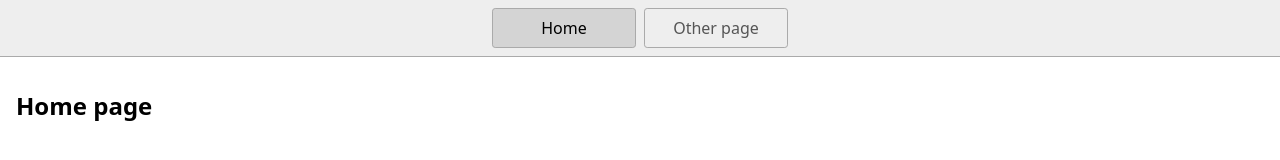
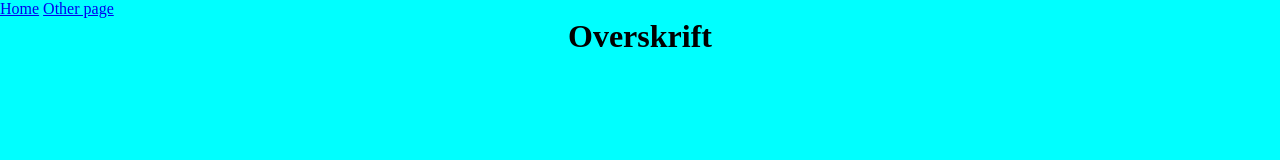
Before and after one commit to Rednasrot/Lekse12.11.2024, a website: page index.html in a window 1280 px wide. Drawn offline with Linux system fonts and the light colour scheme.

Commit message:
Oppdatering v.1

```diff
--- a/index.html
+++ b/index.html
@@ -1,23 +1,31 @@
 <!DOCTYPE html>
-<html lang="en">
+<html lang="no">
   <head>
-    <title>Home</title>
+    <title>Lekse-Undervisning-7</Lekse-Undervisning-7></title>
     <meta charset="UTF-8" />
     <meta name="viewport" content="width=device-width" />
-    <!--
-      Need a visual blank slate?
-      Remove all code in `styles.css`!
-    -->
     <link rel="stylesheet" href="styles.css" />
     <script type="module" src="script.js"></script>
   </head>
   <body>
+
     <nav>
       <a href="/" aria-current="page">Home</a>
       <a href="/page2.html">Other page</a>
+
     </nav>
     <main>
-      <h1>Home page</h1>
+      <h1>Overskrift</h1>
+
     </main>
+    <section>
+      <div id="bilde1" src="Bilder/FiksPC.jpg" alt="En arbeider som reparerer en pc">
+      </div>
+
+    </section>
+
+    <footer>
+
+    </footer>
   </body>
 </html>
--- a/styles.css
+++ b/styles.css
@@ -1,46 +1,26 @@
 * {
+  margin: 0;
   box-sizing: border-box;
+
 }
 
 body {
-  margin: 0;
-  font-family: system-ui, sans-serif;
-  color: black;
-  background-color: white;
+background-color: aqua;
+
+
 }
 
-nav {
-  display: flex;
-  flex-wrap: wrap;
-  align-items: center;
-  justify-content: center;
-  padding: 0.5rem;
-  gap: 0.5rem;
-  border-bottom: solid 1px #aaa;
-  background-color: #eee;
+
+h1 {
+  text-align: center;
+
+
 }
 
-nav a {
-  display: inline-block;
-  min-width: 9rem;
-  padding: 0.5rem;
-  border-radius: 0.2rem;
-  border: solid 1px #aaa;
-  text-align: center;
-  text-decoration: none;
-  color: #555;
+section
+
+#bilde1 {
+align-items: center;
+
+
 }
-
-nav a[aria-current='page'] {
-  color: #000;
-  background-color: #d4d4d4;
-}
-
-main {
-  padding: 1rem;
-}
-
-h1 {
-  font-weight: bold;
-  font-size: 1.5rem;
-}
```
Also changed, not shown: Bilder/FiksPC.jpg (added), 1 other file.
